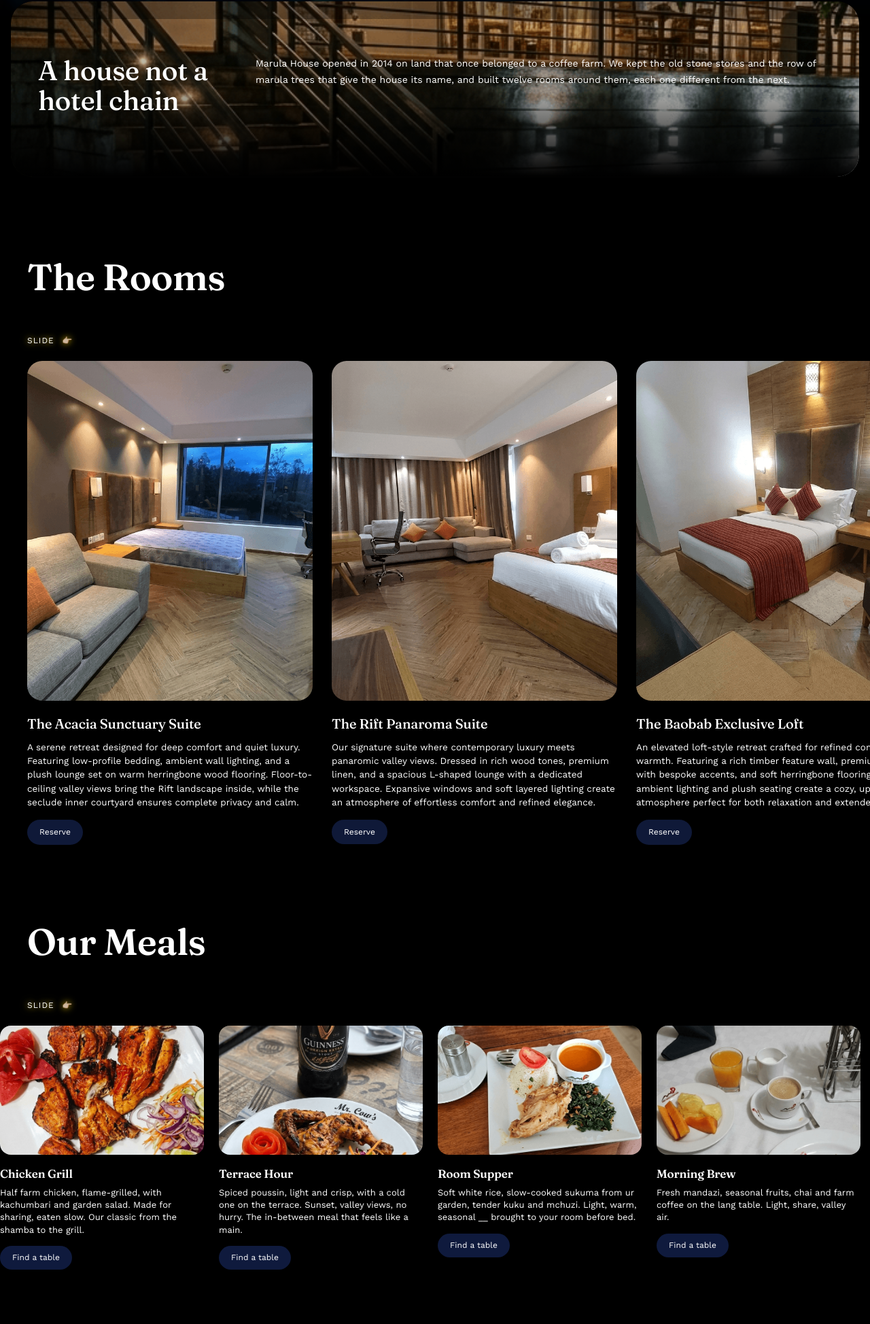
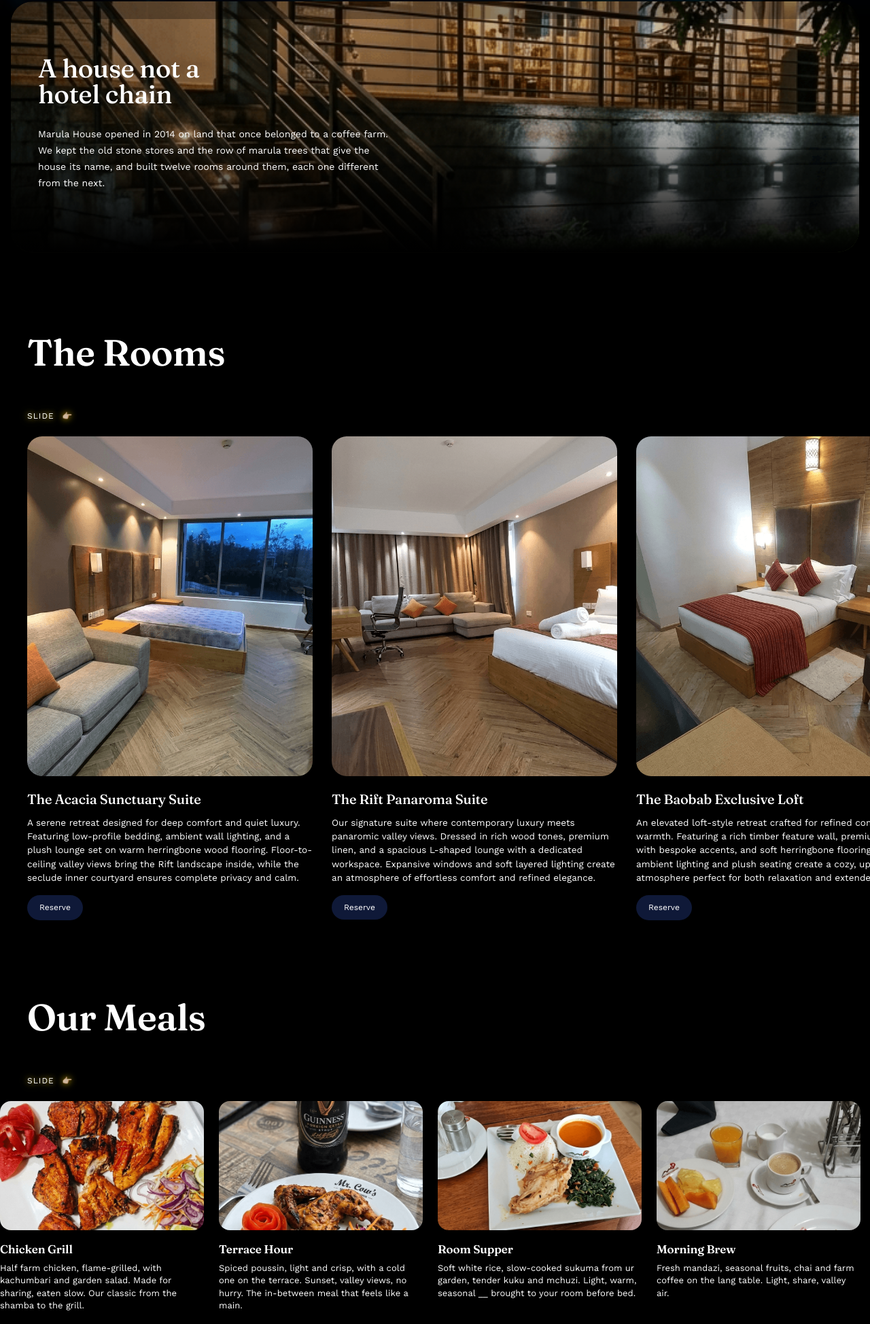
Before and after one commit to navajkerrie-sys/nakuru-milimani-guest-house, a plain HTML site: page index.html in a window 1280 px wide. Shown: the part 772-2720 px from the top of the page at 68% size. Drawn offline with nearby package versions, Linux system fonts and the light colour scheme.

Commit message:
Update index.html

```diff
--- a/index.html
+++ b/index.html
@@ -565,10 +565,10 @@
     <div style="position:absolute; inset:0; background:linear-gradient(to bottom, rgba(0,0,0,0.1) 0%, rgba(0,0,0,0.20) 50%, #000 100%); border-radius:32px"></div>
   </div>
 
-    <div style="position:relative; z-index:1; display:flex; gap:60px; align-items:flex-start;">
-      <h2 style="color:#fff; font-size:40px; line-height:1.1; min-width:260px;; margin:0;">A house not a hotel chain</h2>
-      <div style="display:flex; gap:50px; color:#ddd; font-size:14px; line-height:1.7;">
-      <p style="margin:0; flex:1;">Marula House opened in 2014 on land that once belonged to a coffee farm. We kept the old stone stores and the row of marula trees that give the house its name, and built twelve rooms around them, each one different from the next.</p>
+    <div style="position:relative; z-index:1; display:flex; gap:28px; align-items:flex-start; flex-wrap:wrap;">
+      <h2 style="color:#fff; font-size:38px; line-height:1; width:100%; max-width:320px;; margin:0;">A house not a hotel chain</h2>
+      <div style="display:flex; gap:20px; color:#ddd; font-size:14px; line-height:1.7; width:100%;">
+      <p style="margin:0; flex:1; min-width:280px; max-width:520px;">Marula House opened in 2014 on land that once belonged to a coffee farm. We kept the old stone stores and the row of marula trees that give the house its name, and built twelve rooms around them, each one different from the next.</p>
     </div>
   </div>
 </section>
@@ -659,35 +659,30 @@
       <img src="./images/meal1.png" style="width:100%; height:190px; object-fit:cover; border-radius:16px; display:block;">
       <h3 style="margin:14px 0 6px; font-size:17px; font-weight:800; color:#111;">Chicken Grill</h3>
       <p style="margin:0 0 14px; font-size:13px; line-height:1.4; color:#555;">Half farm chicken, flame-grilled, with kachumbari and garden salad. Made for sharing, eaten slow. Our classic from the shamba to the grill.</p>
-      <a style="display:inline-block; background:#0f1a3d; color:#fff; padding:8px 18px; border-radius:999px; font-size:12px; text-decoration:none;">Find a table</a>
     </div>
 
     <div style="flex: 0 0 300px; min-width: 300px; scroll-snap-align: start;">
       <img src="./images/meal2.png" style="width:100%; height:190px; object-fit:cover; border-radius:16px;">
       <h3 style="margin:14px 0 6px; font-size:17px; font-weight:800;">Terrace Hour</h3>
       <p style="margin:0 0 14px; font-size:13px; line-height:1.4; color:#555;">Spiced poussin, light and crisp, with a cold one on the terrace. Sunset, valley views, no hurry. The in-between meal that feels like a main.</p>
-      <a style="display:inline-block; background:#0f1a3d; color:#fff; padding:8px 18px; border-radius:999px; font-size:12px; text-decoration:none;">Find a table</a>
     </div>
 
     <div style="flex: 0 0 300px; min-width: 300px; scroll-snap-align: start;">
       <img src="./images/meal3.png" style="width:100%; height:190px; object-fit:cover; border-radius:16px;">
       <h3 style="margin:14px 0 6px; font-size:17px; font-weight:800;">Room Supper</h3>
       <p style="margin:0 0 14px; font-size:13px; line-height:1.4; color:#555;">Soft white rice, slow-cooked sukuma from ur garden, tender kuku and mchuzi. Light, warm, seasonal __ brought to your room before bed.</p>
-      <a style="display:inline-block; background:#0f1a3d; color:#fff; padding:8px 18px; border-radius:999px; font-size:12px; text-decoration:none;">Find a table</a>
     </div>
 
     <div style="flex: 0 0 300px; min-width: 300px; scroll-snap-align: start;">
       <img src="./images/meal4.png" style="width:100%; height:190px; object-fit:cover; border-radius:16px;">
       <h3 style="margin:14px 0 6px; font-size:17px; font-weight:800;">Morning Brew</h3>
       <p style="margin:0 0 14px; font-size:13px; line-height:1.4; color:#555;">Fresh mandazi, seasonal fruits, chai and farm coffee on the lang table. Light, share, valley air. </p>
-      <a style="display:inline-block; background:#0f1a3d; color:#fff; padding:8px 18px; border-radius:999px; font-size:12px; text-decoration:none;">Find a table</a>
     </div>
 
     <div style="flex: 0 0 300px; min-width: 300px; scroll-snap-align: start;">
       <img src="./images/meal5.png" style="width:100%; height:190px; object-fit:cover; border-radius:16px;">
       <h3 style="margin:14px 0 6px; font-size:17px; font-weight:800;">Farm Feast</h3>
       <p style="margin:0 0 14px; font-size:13px; line-height:1.4; color:#555;">Mishkaki and grilled sides, shared family-style unde the marula trees. Come together or take your own corner.</p>
-      <a style="display:inline-block; background:#0f1a3d; color:#fff; padding:8px 18px; border-radius:999px; font-size:12px; text-decoration:none;">Find a table</a>
     </div>
 
     <div style="flex: 0 0 300; min-width: 300px; scroll-snap-align: start;">
@@ -695,12 +690,6 @@
       <h3 style="margin:14px 0 6px; font-size:17px; font-weight:800;">Family Meal</h3>
       <p style="margin:0 0 14px; font-size:13px; line-height:1.4; color:#555;">A nicely cooked meal for a family visit cooked with presicion by our most talented chef. Hope to see you soon eating this delicious meal.</p>
     </div>
-
-
-    <div style="width:290px; flex-shrink:0;"><img src="./images/meal1.png" style="width:100%; height:190px; object-fit:cover; border-radius:16px;"><h3 style="margin:14px 0 6px; font-size:17px; font-weight:800;">Farm chicken</h3><p style="margin:0 0 14px; font-size:13px; color:#555;">Fresh from the market, 7am - 10am.</p><a style="display:inline-block; background:#0f1a3d; color:#fff; padding:8px 18px; border-radius:999px; font-size:12px; text-decoration:none;">Find a table</a></div>
-    <div style="width:290px; flex-shrink:0;"><img src="./images/meal2.png" style="width:100%; height:190px; object-fit:cover; border-radius:16px;"><h3 style="margin:14px 0 6px; font-size:17px; font-weight:800;">Afternoon with a view</h3><p style="margin:0 0 14px; font-size:13px; color:#555;">Tea and snacks on the terrace, 3pm.</p><a style="display:inline-block; background:#0f1a3d; color:#fff; padding:8px 18px; border-radius:999px; font-size:12px; text-decoration:none;">Find a table</a></div>
-    <div style="width:290px; flex-shrink:0;"><img src="./images/meal3.png" style="width:100%; height:190px; object-fit:cover; border-radius:16px;"><h3 style="margin:14px 0 6px; font-size:17px; font-weight:800;">Night time before bed</h3><p style="margin:0 0 14px; font-size:13px; color:#555;">Greens and rice in my room, 7pm.</p><a style="display:inline-block; background:#0f1a3d; color:#fff; padding:8px 18px; border-radius:999px; font-size:12px; text-decoration:none;">Find a table</a></div>
-
   </div>
 </section>
 
```
